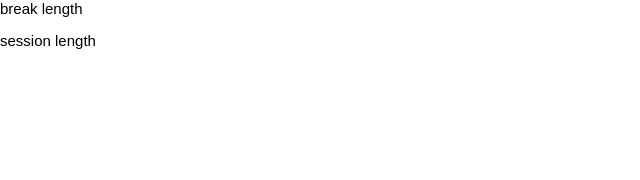
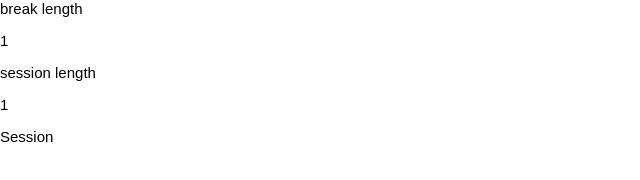
Before and after one commit to askme23/buildAPomodoroClock, a plain HTML site: page index.html in a window 1280 px wide. Shown: the whole page, without its empty margins (0-640 px from the left). Drawn offline with Linux system fonts and the light colour scheme.

Commit message:
Add some corrects\

```diff
--- a/index.html
+++ b/index.html
@@ -11,7 +11,7 @@
             <span>break length</span>
             <p>
                 <span class="minus"></span>
-                <span class="value-of-length"></span>
+                <span class="value">1</span>
                 <span class="plus"></span>
             </p>
         </div>
@@ -19,14 +19,14 @@
             <span>session length</span>
             <p>
                 <span class="minus"></span>
-                <span class="value-of-session"></span>
+                <span class="value">1</span>
                 <span class="plus"></span>
             </p>
         </div>
     </div>
 
     <div id="clock">
-        <span></span>
+        <div>Session</div>
         <p class="counter"></p>
     </div>
     <script src="script.js"></script>
```
